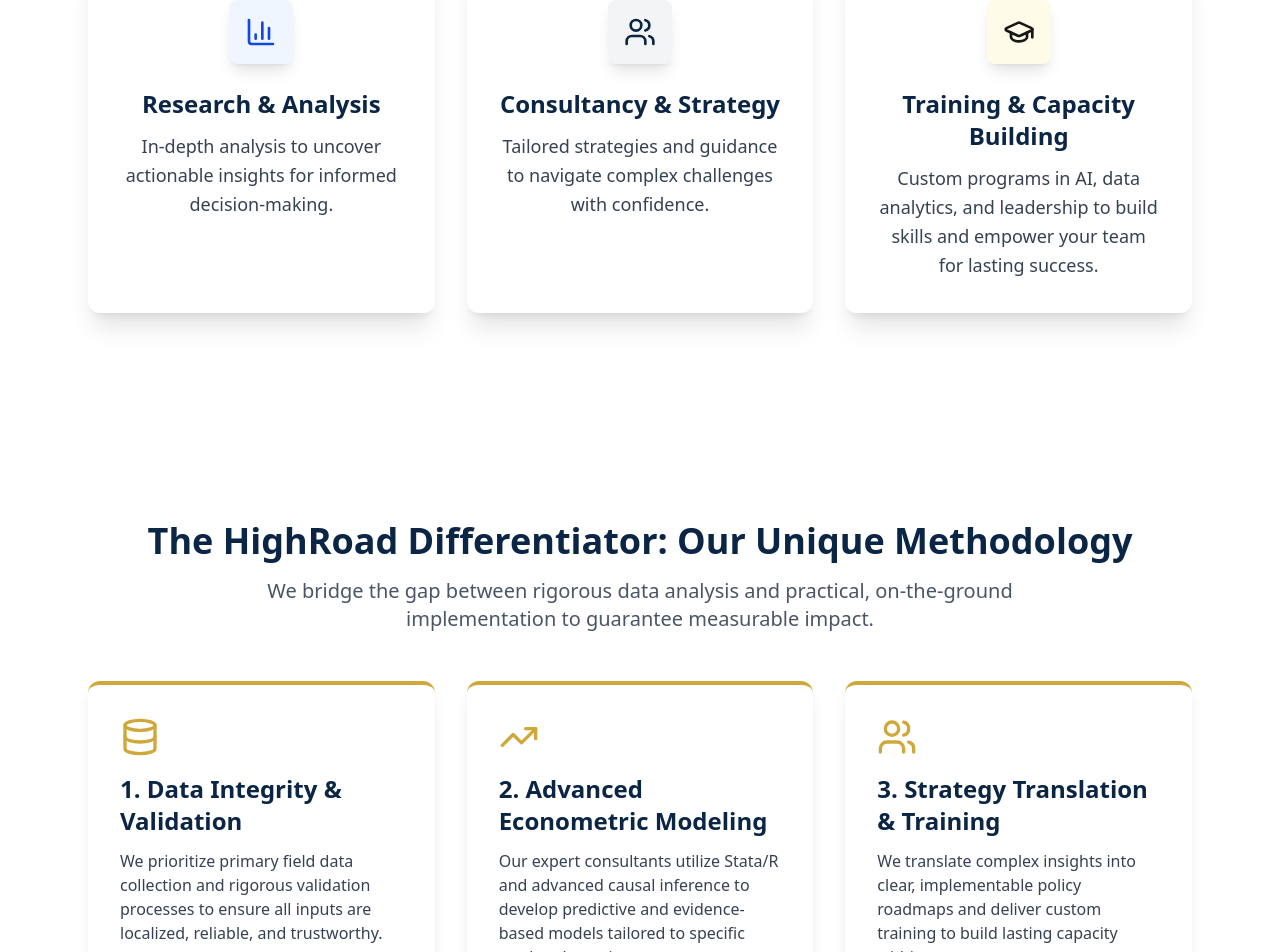
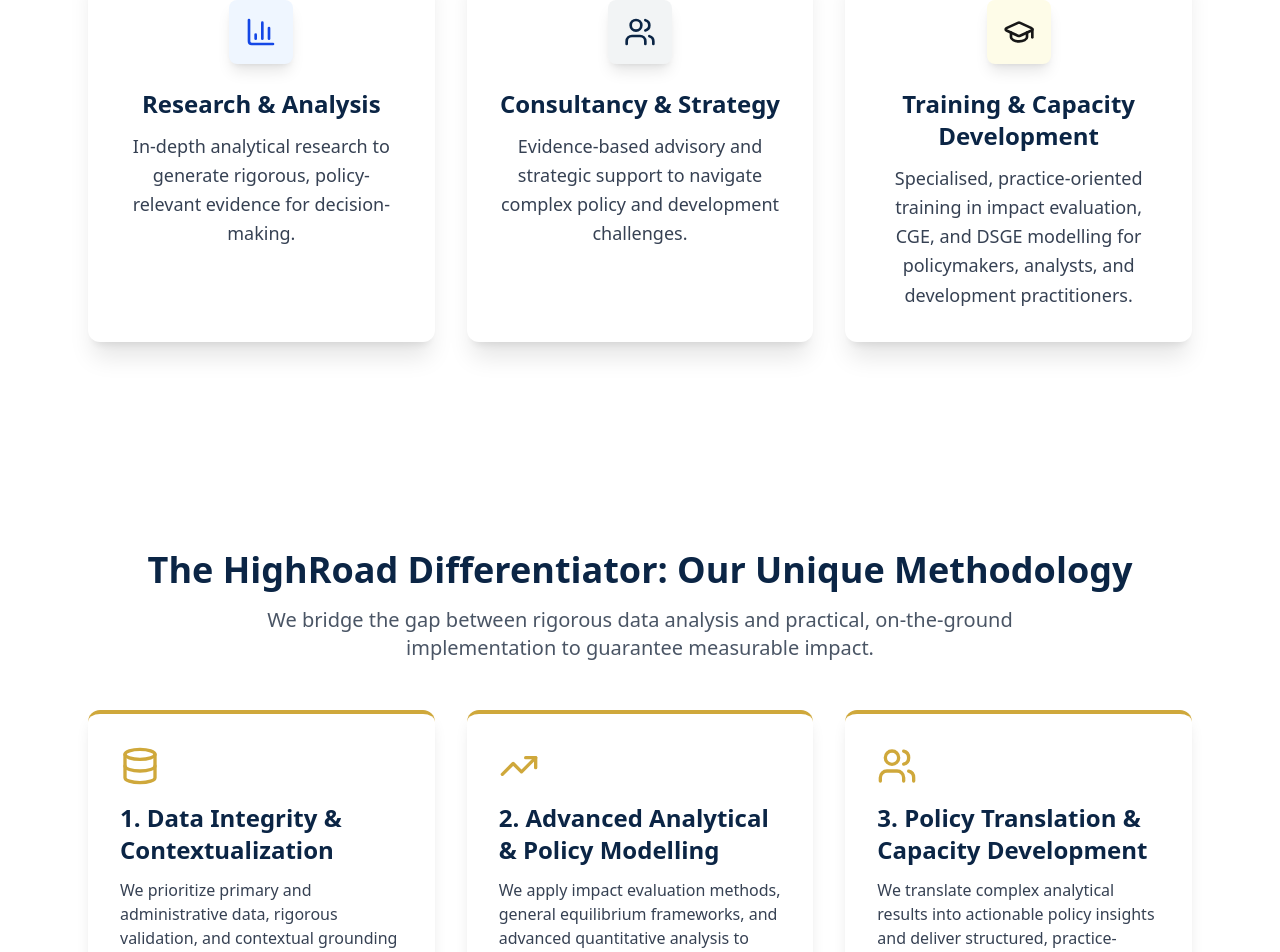
Before and after one commit to vanheaven-ui/highroad-services-ltd, a Next.js app: page / in a window 1280 px wide. Shown: the part 1449-2401 px from the top of the page. Built offline with nearby package versions, Linux system fonts and the light colour scheme.

Commit message:
update(data): update capacity building data to reflect the client methodoligies and approach

```diff
--- a/app/approach/page.tsx
+++ b/app/approach/page.tsx
@@ -15,6 +15,7 @@
 import { motion, Variants } from "framer-motion";
 
 // --- DATA STRUCTURES ---
+// Updated Four Pillars to reflect HighRoad Academy offerings
 
 const fourPillars = [
   {
@@ -35,18 +36,19 @@
     icon: TrendingUp,
     title: "3. Analyze with Precision",
     description:
-      "Application of advanced econometric modeling, causal inference techniques such as DiD and RCTs, and statistical software like Stata or R to turn complex data into verifiable evidence.",
+      "Application of rigorous impact evaluation methods and economy-wide modeling frameworks (CGE and DSGE) to assess policy effectiveness and macroeconomic dynamics.",
     color: "bg-red-500/10 text-red-700",
   },
   {
     icon: Send,
     title: "4. Deliver Actionable Strategy",
     description:
-      "Translating technical findings into clear, implementable policy recommendations, strategic plans, and investment roadmaps for immediate client action.",
+      "Translating analytical results into clear, implementable policy recommendations, simulations, and practical learning outcomes for decision-makers and practitioners.",
     color: "bg-yellow-500/10 text-yellow-700",
   },
 ];
 
+// Updated methodology highlights to emphasize training and capacity building
 const methodologyHighlights = [
   {
     icon: CheckCircle,
@@ -56,20 +58,19 @@
   },
   {
     icon: Brain,
-    title: "Econometric Modeling",
+    title: "Impact & Macroeconomic Modeling",
     description:
-      "Advanced model construction and statistical analysis are built into every engagement, ensuring forecasts and projections can withstand scrutiny.",
+      "Practical training in Impact Evaluation, CGE modeling using GAMS, and DSGE modeling, equipping stakeholders with actionable analytical skills for policy and investment decisions.",
   },
   {
     icon: Target,
     title: "Adaptive Learning Loops",
     description:
-      "Our monitoring and evaluation systems use real-time feedback, allowing clients to adjust strategies mid-stream for optimal impact.",
+      "Our monitoring and evaluation systems incorporate real-time feedback and hands-on learning, allowing clients to adjust strategies mid-stream for optimal impact.",
   },
 ];
 
 // --- FRAMER MOTION VARIANTS ---
-
 const staggerContainer: Variants = {
   visible: {
     transition: { staggerChildren: 0.1 },
@@ -96,7 +97,6 @@
 };
 
 // --- MAIN PAGE COMPONENT ---
-
 export default function ApproachPage(): JSX.Element {
   return (
     <motion.main
@@ -118,8 +118,9 @@
             </h1>
 
             <p className="mt-4 text-xl text-gray-700 font-body">
-              Every HighRoad project follows a clear, four-step process grounded in
-              solid evidence and shaped around what you need for practical, real-world results.
+              Every HighRoad project follows a structured, evidence-based
+              process, integrating research, policy analysis, and hands-on
+              capacity building to deliver practical, real-world outcomes.
             </p>
           </motion.div>
 
@@ -150,7 +151,9 @@
                     <div
                       className={`w-12 h-12 ${pillar.color} rounded-full flex items-center justify-center`}
                     >
-                      <Icon className={`w-6 h-6 ${pillar.color.split(" ")[1]}`} />
+                      <Icon
+                        className={`w-6 h-6 ${pillar.color.split(" ")[1]}`}
+                      />
                     </div>
 
                     <h4 className="text-2xl font-heading font-black text-primary">
@@ -200,7 +203,9 @@
               <p className="text-gray-700 font-body leading-relaxed border-l-4 border-accent-gold pl-4 italic">
                 We use transparent and reliable methods that make our insights
                 trustworthy, easy to follow, and ready to support your most
-                important decisions.
+                important decisions. Our capacity-building programs equip teams
+                with advanced analytical skills in impact evaluation and
+                macroeconomic modeling.
               </p>
 
               <Link
@@ -257,7 +262,8 @@
 
           <p className="text-lg text-white/80 mb-8 font-body">
             Our collaborative model ensures full transparency, continuous client
-            connection, and outputs tailored to your specific needs.
+            connection, and outputs tailored to your specific needs, with
+            optional training and capacity building.
           </p>
 
           <Link
--- a/components/AffiliationsSection.tsx
+++ b/components/AffiliationsSection.tsx
@@ -7,23 +7,22 @@
     {
       title: "Research & Analysis",
       description:
-        "In-depth analysis to uncover actionable insights for informed decision-making.",
-      icon: BarChart3, // Research/Data icon
-      // Color used for background and text
+        "In-depth analytical research to generate rigorous, policy-relevant evidence for decision-making.",
+      icon: BarChart3,
       color: "text-blue-700 bg-blue-50 border-blue-200",
     },
     {
       title: "Consultancy & Strategy",
       description:
-        "Tailored strategies and guidance to navigate complex challenges with confidence.",
-      icon: Users, // People/Guidance icon
+        "Evidence-based advisory and strategic support to navigate complex policy and development challenges.",
+      icon: Users,
       color: "text-primary bg-primary/5 border-primary/20",
     },
     {
-      title: "Training & Capacity Building",
+      title: "Training & Capacity Development",
       description:
-        "Custom programs in AI, data analytics, and leadership to build skills and empower your team for lasting success.",
-      icon: GraduationCap, // Learning/Education icon
+        "Specialised, practice-oriented training in impact evaluation, CGE, and DSGE modelling for policymakers, analysts, and development practitioners.",
+      icon: GraduationCap,
       color: "text-accent-gold-darker bg-yellow-50 border-yellow-200",
     },
   ];
--- a/components/ApproachSection.tsx
+++ b/components/ApproachSection.tsx
@@ -3,22 +3,22 @@
 
 const approachPillars = [
   {
-    icon: Database, // Represents data integrity and collection
-    title: "1. Data Integrity & Validation",
+    icon: Database,
+    title: "1. Data Integrity & Contextualization",
     description:
-      "We prioritize primary field data collection and rigorous validation processes to ensure all inputs are localized, reliable, and trustworthy.",
+      "We prioritize primary and administrative data, rigorous validation, and contextual grounding to ensure all inputs are locally relevant, reliable, and decision-ready.",
   },
   {
-    icon: TrendingUp, // Represents analysis, modeling, and forecasting
-    title: "2. Advanced Econometric Modeling",
+    icon: TrendingUp,
+    title: "2. Advanced Analytical & Policy Modelling",
     description:
-      "Our expert consultants utilize Stata/R and advanced causal inference to develop predictive and evidence-based models tailored to specific market dynamics.",
+      "We apply impact evaluation methods, general equilibrium frameworks, and advanced quantitative analysis to generate robust, policy-relevant evidence for decision-making.",
   },
   {
-    icon: Users, // Represents implementation and capacity building/training
-    title: "3. Strategy Translation & Training",
+    icon: Users,
+    title: "3. Policy Translation & Capacity Development",
     description:
-      "We translate complex insights into clear, implementable policy roadmaps and deliver custom training to build lasting capacity within your teams.",
+      "We translate complex analytical results into actionable policy insights and deliver structured, practice-oriented capacity development to strengthen institutional effectiveness.",
   },
 ];
 
--- a/data/services.ts
+++ b/data/services.ts
@@ -1,8 +1,3 @@
-// services.ts
-
-import { FullCaseStudy } from "./case-studies";
-import { caseStudies } from "./case-studies";
-
 export type ServiceIcon =
   | "bar-chart-3"
   | "users"
@@ -25,7 +20,7 @@
     title: string;
     steps: string[];
   };
-  caseStudyIds: string[]; // references to FullCaseStudy.id
+  caseStudyIds: string[];
   relatedServices: string[];
 }
 
@@ -63,6 +58,7 @@
     ],
     relatedServices: ["monitoring-evaluation", "human-capacity-development"],
   },
+
   {
     id: "feasibility-studies",
     title: "Feasibility Studies",
@@ -71,7 +67,7 @@
     icon: "globe",
     color: "bg-red-600",
     detailedOverview:
-      "Our feasibility studies provide investors and organizations with reliable insights into market dynamics, operational requirements, and financial viability. We assess risks and opportunities to guide informed decision-making and minimize investment risks.",
+      "Our feasibility studies provide investors and organizations with reliable insights into market dynamics, operational requirements, and financial viability.",
     highlights: [
       "Market and competitive analysis",
       "Financial modeling and projections",
@@ -88,9 +84,10 @@
         "Strategic recommendations for implementation",
       ],
     },
-    caseStudyIds: ["potato-factory-feasibility-2025", "nta-policy-2025"],
+    caseStudyIds: ["potato-factory-feasibility-2025"],
     relatedServices: ["strategy-development", "policy-analysis-development"],
   },
+
   {
     id: "strategy-development",
     title: "Strategy Development",
@@ -99,26 +96,26 @@
     icon: "briefcase",
     color: "bg-indigo-600",
     detailedOverview:
-      "We work with clients to develop strategic frameworks and actionable roadmaps that align with their vision, mission, and goals. Our process ensures that strategies are evidence-based, stakeholder-informed, and implementable.",
+      "We work with clients to develop strategic frameworks and actionable roadmaps aligned with their vision and goals.",
     highlights: [
       "Organizational strategy and planning",
-      "Programmatic and sector-specific strategies",
       "Stakeholder engagement and alignment",
       "Scenario planning and risk mitigation",
     ],
     methodology: {
       title: "Our Strategy Development Process",
       steps: [
-        "Stakeholder consultations and needs assessment",
-        "Environmental and situational analysis",
-        "Strategy formulation and scenario modeling",
-        "Validation workshops and feedback incorporation",
-        "Implementation planning and monitoring framework",
+        "Stakeholder consultations",
+        "Situational analysis",
+        "Strategy formulation",
+        "Validation workshops",
+        "Implementation planning",
       ],
     },
     caseStudyIds: ["nta-policy-2025", "kyambogo-donor-mapping-2025"],
     relatedServices: ["policy-analysis-development", "monitoring-evaluation"],
   },
+
   {
     id: "monitoring-evaluation",
     title: "Monitoring & Evaluation",
@@ -127,122 +124,95 @@
     icon: "building",
     color: "bg-purple-600",
     detailedOverview:
-      "Our M&E services help organizations systematically track their progress, measure outcomes, and learn from experience. We design user-friendly dashboards, reports, and feedback mechanisms to support adaptive management and evidence-based decision-making.",
+      "Our M&E services help organizations measure outcomes, learn from evidence, and improve program effectiveness.",
     highlights: [
-      "Development of MEL frameworks and indicators",
-      "Real-time dashboards and performance tracking",
-      "Evaluation studies (baseline, midline, endline)",
-      "Learning integration for program improvement",
+      "Impact evaluation design and analysis",
+      "Quasi-experimental and experimental methods",
+      "Learning-oriented MEL systems",
     ],
     methodology: {
       title: "Our MEL Process",
       steps: [
         "Defining outcomes and indicators",
-        "Designing MEL tools and data collection methods",
-        "Data collection, cleaning, and analysis",
-        "Synthesizing findings and lessons learned",
-        "Reporting and adaptive management support",
-      ],
-    },
-    caseStudyIds: [
-      "uvtab-tracer-2025",
-      "ubteb-business-tracer-2025",
-      "ubteb-engineering-tracer-2024",
-      "sscs-baseline-2020",
-    ],
-    relatedServices: ["baseline-surveys", "human-capacity-development"],
-  },
-  {
-    id: "human-capacity-development",
-    title: "Human Capacity Development",
-    description:
-      "Strengthening organizational and individual capabilities through tailored training and mentorship.",
-    icon: "users",
-    color: "bg-green-600",
-    detailedOverview:
-      "We provide targeted capacity development programs designed to enhance skills, knowledge, and operational effectiveness. Our approach is hands-on and practical, ensuring immediate application and measurable improvements.",
-    highlights: [
-      "Skills assessments and gap analysis",
-      "Customized training programs",
-      "Workshops, coaching, and mentorship",
-      "Performance tracking and feedback mechanisms",
-    ],
-    methodology: {
-      title: "Our Capacity Development Approach",
-      steps: [
-        "Assessment of learning needs",
-        "Curriculum design tailored to context",
-        "Interactive training delivery",
-        "Evaluation and feedback integration",
-        "Ongoing mentorship and skills application",
+        "Designing evaluation tools",
+        "Data collection and analysis",
+        "Learning synthesis",
+        "Reporting and adaptive management",
       ],
     },
     caseStudyIds: [
       "uwep-midterm-2019",
+      "innovative-savings-2018",
+      "lpg-adoption-2022",
+    ],
+    relatedServices: ["baseline-surveys", "human-capacity-development"],
+  },
+
+  {
+    id: "human-capacity-development-advanced-policy-training",
+    title: "Human Capacity Development & Advanced Policy Training",
+    description:
+      "Specialised, practice-oriented training in impact evaluation and advanced macroeconomic modelling.",
+    icon: "users",
+    color: "bg-green-600",
+    detailedOverview:
+      "Through its training arm, HighRoad Academy, Highroad Services Ltd delivers specialised programmes in Impact Evaluation, Computable General Equilibrium (CGE) modelling, and Dynamic Stochastic General Equilibrium (DSGE) modelling.\n\nThe training responds to critical analytical capacity gaps across Africa by combining rigorous theoretical foundations with hands-on application. Participants gain practical skills to design, estimate, simulate, and interpret policy-relevant models for evidence-based decision-making.\n\nTarget participants include economists, policy analysts, researchers, postgraduate students (MSc/PhD), government technical staff, central bank economists, and development practitioners involved in policy analysis, planning, and macroeconomic modelling.",
+    highlights: [
+      "Impact Evaluation training using experimental and quasi-experimental methods (RCTs, DiD, PSM, RDD, IV)",
+      "Hands-on CGE modelling for policy analysis using GAMS and SAMs",
+      "Advanced DSGE modelling for macroeconomic policy analysis under uncertainty",
+      "Practice-oriented learning with simulations, case studies, and real policy applications",
+      "Strengthened capacity to commission, interpret, and use analytical evidence in decision-making",
+    ],
+    methodology: {
+      title: "Our Training & Capacity Development Approach",
+      steps: [
+        "Skills gap assessment and participant profiling",
+        "Curriculum design combining theory and applied policy relevance",
+        "Interactive delivery with hands-on modelling and empirical exercises",
+        "Policy simulations and real-world case studies",
+        "Evaluation of learning outcomes and competencies",
+        "Post-training mentorship and application support",
+      ],
+    },
+    caseStudyIds: [
+      "nta-policy-2025",
+      "uwep-midterm-2019",
+      "innovative-savings-2018",
       "uvtab-tracer-2025",
-      "ubteb-business-tracer-2025",
     ],
-    relatedServices: ["strategy-development", "monitoring-evaluation"],
+    relatedServices: [
+      "policy-analysis-development",
+      "monitoring-evaluation",
+      "strategy-development",
+    ],
   },
+
   {
     id: "policy-analysis-development",
     title: "Policy Analysis & Development",
     description:
-      "Supporting evidence-based policy formulation and strategic recommendations for institutions.",
+      "Supporting evidence-based policy formulation and strategic recommendations.",
     icon: "bar-chart-3",
     color: "bg-amber-600",
     detailedOverview:
-      "We analyze policy environments and provide actionable recommendations to guide strategic decisions. Our work involves data-driven insights, stakeholder engagement, and practical policy instruments to facilitate effective implementation.",
+      "We provide rigorous policy analysis grounded in data, stakeholder engagement, and practical implementation pathways.",
     highlights: [
       "Policy research and evaluation",
-      "Regulatory and institutional analysis",
-      "Stakeholder consultation and engagement",
-      "Drafting policy instruments and guidance",
+      "Scenario modelling and risk analysis",
+      "Stakeholder consultation",
     ],
     methodology: {
       title: "Our Policy Development Approach",
       steps: [
-        "Research and situational analysis",
+        "Situational analysis",
         "Stakeholder engagement",
-        "Drafting and consultation of policy documents",
-        "Scenario modeling and risk assessment",
-        "Implementation guidance and monitoring",
+        "Drafting policy instruments",
+        "Scenario modelling",
+        "Implementation guidance",
       ],
     },
-    caseStudyIds: ["nta-policy-2025", "kyambogo-donor-mapping-2025"],
-    relatedServices: ["strategy-development", "feasibility-studies"],
-  },
-  {
-    id: "environmental-social-impact",
-    title: "Environmental & Social Impact Assessment",
-    description:
-      "Assessing potential environmental and social effects of projects and programs to ensure sustainability and compliance.",
-    icon: "leaf",
-    color: "bg-teal-600",
-    detailedOverview:
-      "We conduct Environmental and Social Impact Assessments (ESIA) to help organizations anticipate risks, comply with regulations, and design sustainable interventions that benefit communities and ecosystems.",
-    highlights: [
-      "Environmental baseline studies",
-      "Social and community impact assessments",
-      "Mitigation planning and recommendations",
-      "Compliance with national and international standards",
-    ],
-    methodology: {
-      title: "Our ESIA Methodology",
-      steps: [
-        "Scoping and stakeholder engagement",
-        "Baseline environmental and social data collection",
-        "Impact prediction and analysis",
-        "Mitigation and management planning",
-        "Reporting and monitoring recommendations",
-      ],
-    },
-    caseStudyIds: [
-      "lpg-adoption-2022",
-      "covid-livelihoods-2022",
-      "covid-women-urban-2020",
-      "entrepreneurship-needs-2020",
-    ],
-    relatedServices: ["feasibility-studies", "policy-analysis-development"],
+    caseStudyIds: ["nta-policy-2025"],
+    relatedServices: ["strategy-development", "human-capacity-development"],
   },
 ];
```
Also changed, not shown: app/services/page.tsx (+18 -17 lines).
